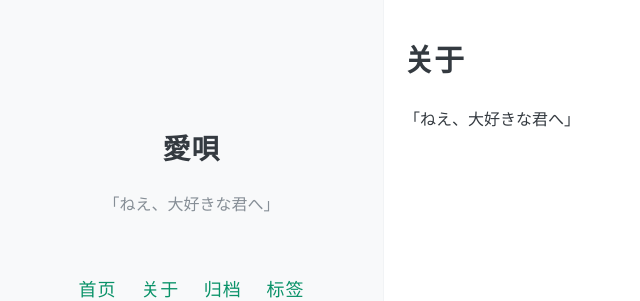
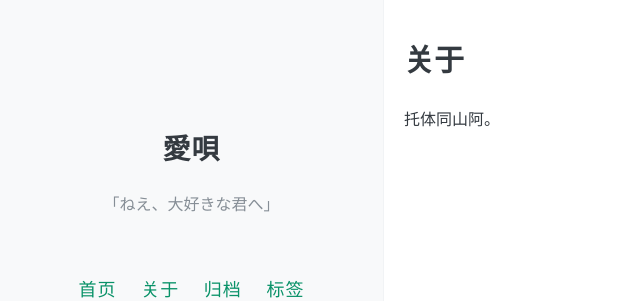
Before and after one commit to aiuta264/aiuta, a Jekyll site: the page built from about.md, in a window 1280 px wide. Shown: the top 301 px of the page, without its empty margins (0-640 px from the left). Built offline with Jekyll 4.4.1, drawn with Linux system fonts in a browser that asks for light colours; comment, search, counter and statistics services are not loaded.

Commit message:
Update about.md

```diff
--- a/about.md
+++ b/about.md
@@ -4,4 +4,4 @@ title: 关于
 permalink: /about/
 ---
 
-「ねえ、大好きな君へ」
+托体同山阿。
```
